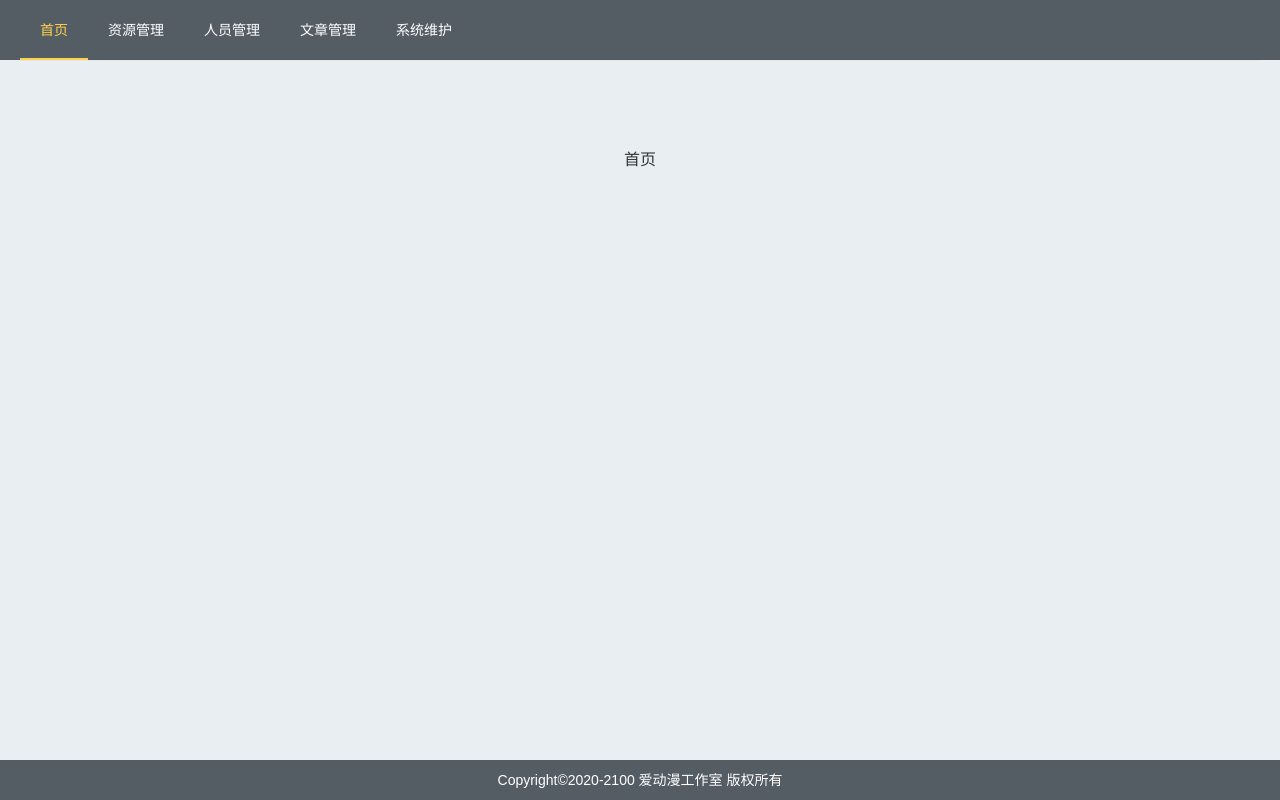
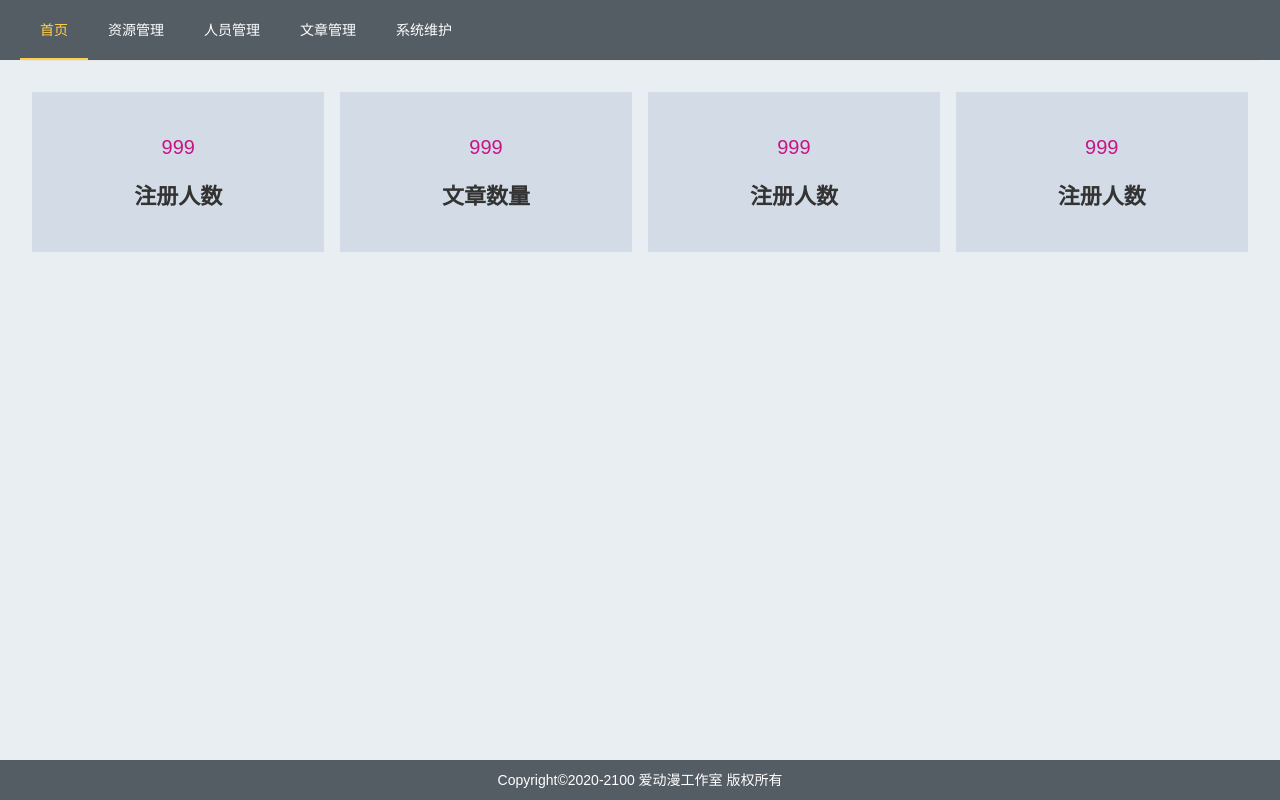
Before and after one commit to hjyclover/systemAdman, a Vue app in the folder system/: page /login#/admin in a window 1280 px wide. Built offline with nearby package versions, Linux system fonts and the light colour scheme.

Commit message:
首页开发

```diff
--- a/system/package.json
+++ b/system/package.json
@@ -8,6 +8,7 @@
   },
   "dependencies": {
     "core-js": "^3.6.5",
+    "echarts": "^4.8.0",
     "element-ui": "^2.13.2",
     "register-service-worker": "^1.7.1",
     "vue": "^2.6.11",
--- a/system/src/App.vue
+++ b/system/src/App.vue
@@ -22,6 +22,9 @@ body,
 .el-container {
 	width: 100%;
 	height: 100%;
+}
+.el-main{
+	line-height: 0 !important;
 }
 .el-header,
 .el-footer {
--- a/system/src/assets/css/reset.css
+++ b/system/src/assets/css/reset.css
@@ -43,6 +43,13 @@
  table{
    border-collapse: collapse;
    border-spacing: 0;
+ }
+
+ .flexBox{
+ 	display: flex;
+ 	flex-direction: column;
+ 	align-items: center;
+ 	justify-content: center;
  }
 
  /* custom */
--- a/system/src/views/Home/index.vue
+++ b/system/src/views/Home/index.vue
@@ -1,22 +1,65 @@
 <template>
-	<div>
-		首页
+	<div class="homeHeadBox">
+		<div class="homeHead">
+			<div class="homeHeadTitle bg-purple flexBox">
+				<span>999</span>
+				<span>注册人数</span>
+			</div>
+			<div class="homeHeadTitle bg-purple flexBox">
+				<span>999</span>
+				<span>文章数量</span>
+			</div>
+			<div class="homeHeadTitle bg-purple flexBox">
+				<span>999</span>
+				<span>注册人数</span>
+			</div>
+			<div class="homeHeadTitle bg-purple flexBox">
+				<span>999</span>
+				<span>注册人数</span>
+			</div>
+		</div>
+
+
 	</div>
 </template>
 
 <script>
-	export default {
-		data(){
-			return{
-
-			}
-		},
-		methods:{
-
-		}
-
-	}
+export default {
+	data() {
+		return {};
+	},
+	methods: {}
+};
 </script>
 
 <style lang="scss" scoped="scoped">
+
+.homeHead{
+	width: 98%;
+	padding: 1%;
+	height: 160px;
+	display: flex;
+	justify-content: space-between;
+	.homeHeadTitle{
+		width: 24%;
+		height: 100%;
+		span{
+			font-size: 20px;
+			height: 50px;
+			line-height: 50px;
+			color: mediumvioletred;
+			&:last-child{
+				font-size: 22px;
+				font-weight: bold;
+				color: #333333;
+			}
+		}
+	}
+}
+
+
+.bg-purple {
+	background: #d3dce6;
+}
+
 </style>
```
Also changed, not shown: system/src/assets/css/index.scss (line endings or trailing spaces), 1 other file (tests, documents, lock files or other folders).
